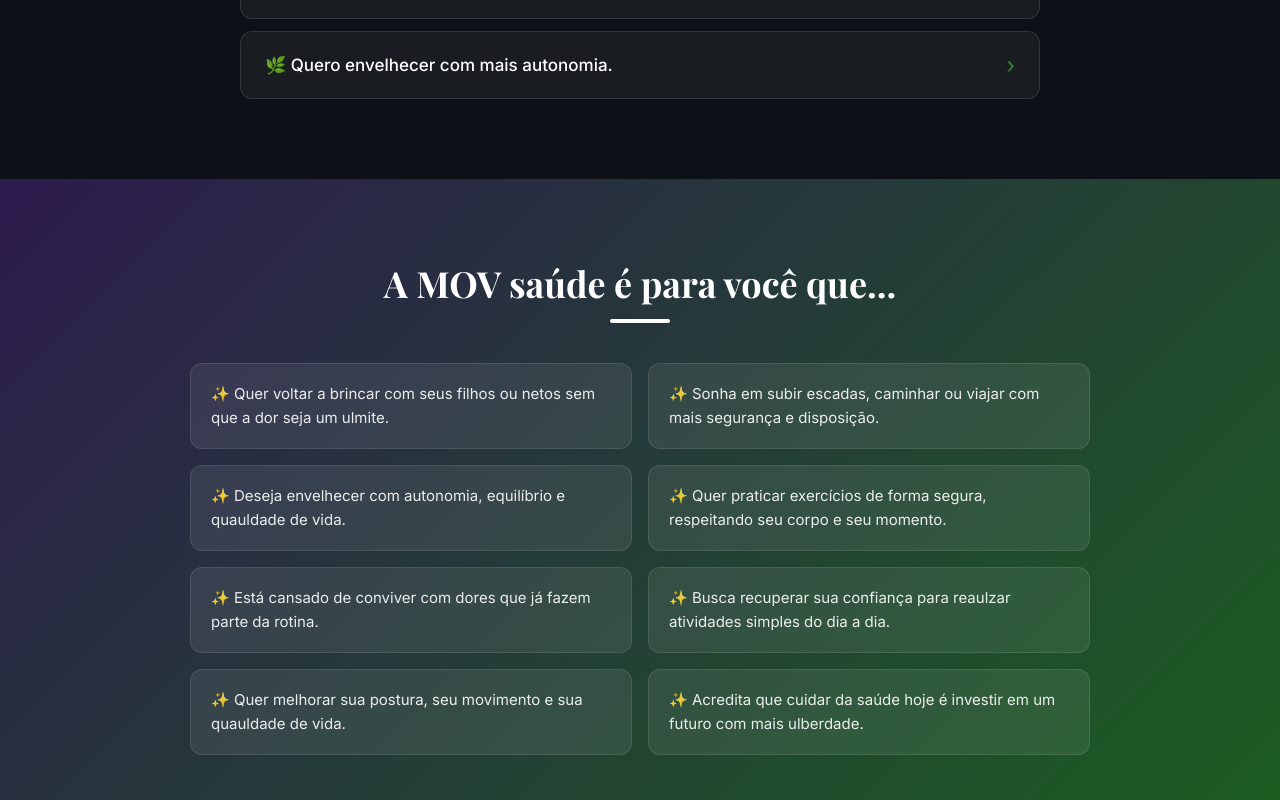
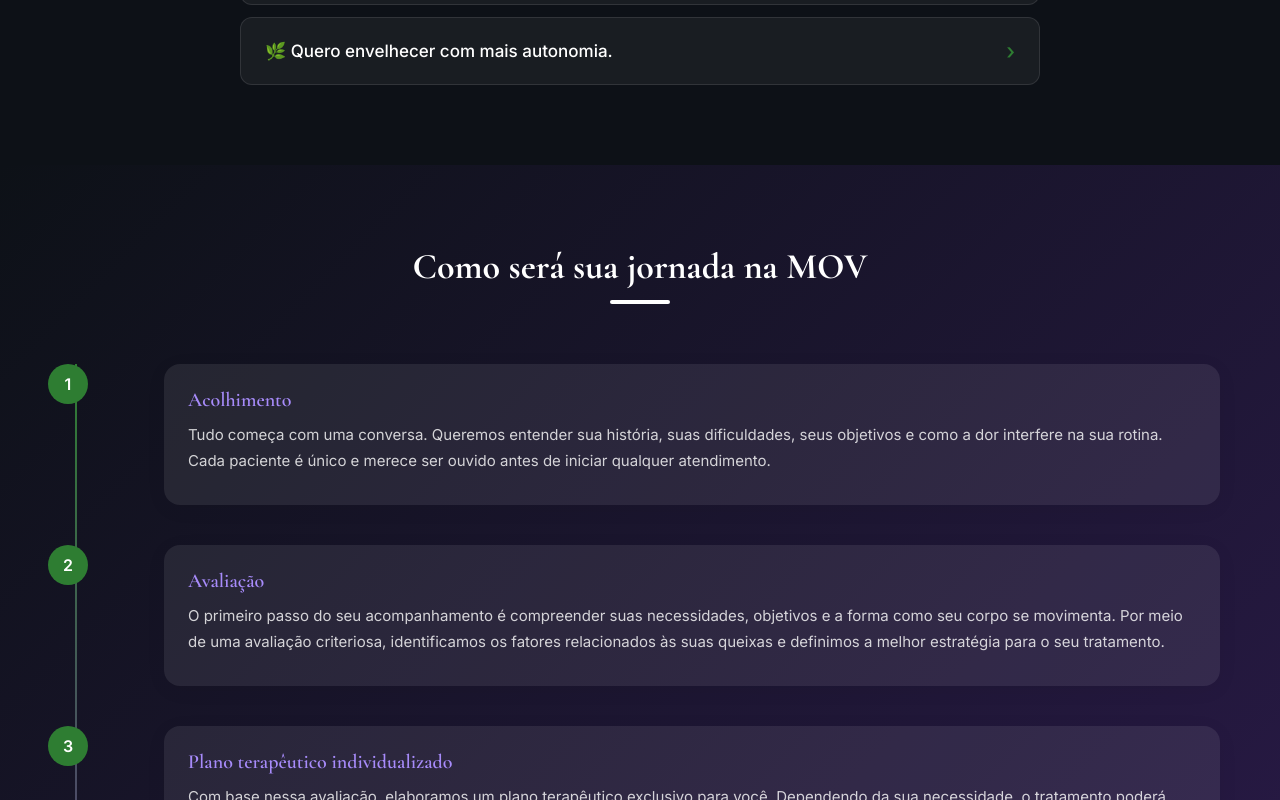
Before and after one commit to gustavoagsilva/mov-saude-react, a React (Vite) app: page / in a window 1280 px wide. Shown: the part 2000-2800 px from the top of the page. Built offline with nearby package versions, Linux system fonts and the light colour scheme.

Commit message:
style: update typography to Cormorant Garamond

```diff
--- a/index.html
+++ b/index.html
@@ -4,8 +4,12 @@
     <meta charset="UTF-8" />
     <link rel="icon" type="image/svg+xml" href="/favicon.svg" />
     <meta name="viewport" content="width=device-width, initial-scale=1.0" />
+    <!-- <link
+      href="https://fonts.googleapis.com/css2?family=Playfair+Display:wght@400;700&family=Inter:wght@300;400;500;600&display=swap"
+      rel="stylesheet"
+    /> -->
     <link
-      href="https://fonts.googleapis.com/css2?family=Playfair+Display:wght@400;700&family=Inter:wght@300;400;500;600&display=swap"
+      href="https://fonts.googleapis.com/css2?family=Cormorant+Garamond:wght@400;600;700&family=Inter:wght@300;400;500;600&display=swap"
       rel="stylesheet"
     />
     <link
--- a/src/App.jsx
+++ b/src/App.jsx
@@ -21,9 +21,9 @@
       <Hero />
       <Professional />
       <Services />
+      <Journey />
       <MovForYou />
       <Philosophy />
-      <Journey />
       <About />
       <Differentials />
       <CTA />
--- a/src/components/MOVForYou/MOVForYou.jsx
+++ b/src/components/MOVForYou/MOVForYou.jsx
@@ -4,7 +4,7 @@
   return (
     <section className="movforyou reveal">
       <div className="container">
-        <h2 className="movforyou__title"> A MOV saúde é para você que...</h2>
+        <h2 className="movforyou__title"> A MOV saúde é para você que:</h2>
         <ul className="movforyou__list">
           <li className="movforyou__item">
             ✨ Quer voltar a brincar com seus filhos ou netos sem que a dor seja
--- a/src/index.css
+++ b/src/index.css
@@ -21,7 +21,7 @@
 h1,
 h2,
 h3 {
-  font-family: "Playfair Display", serif;
+  font-family: "Cormorant Garamond", serif;
 }
 
 .container {
```
